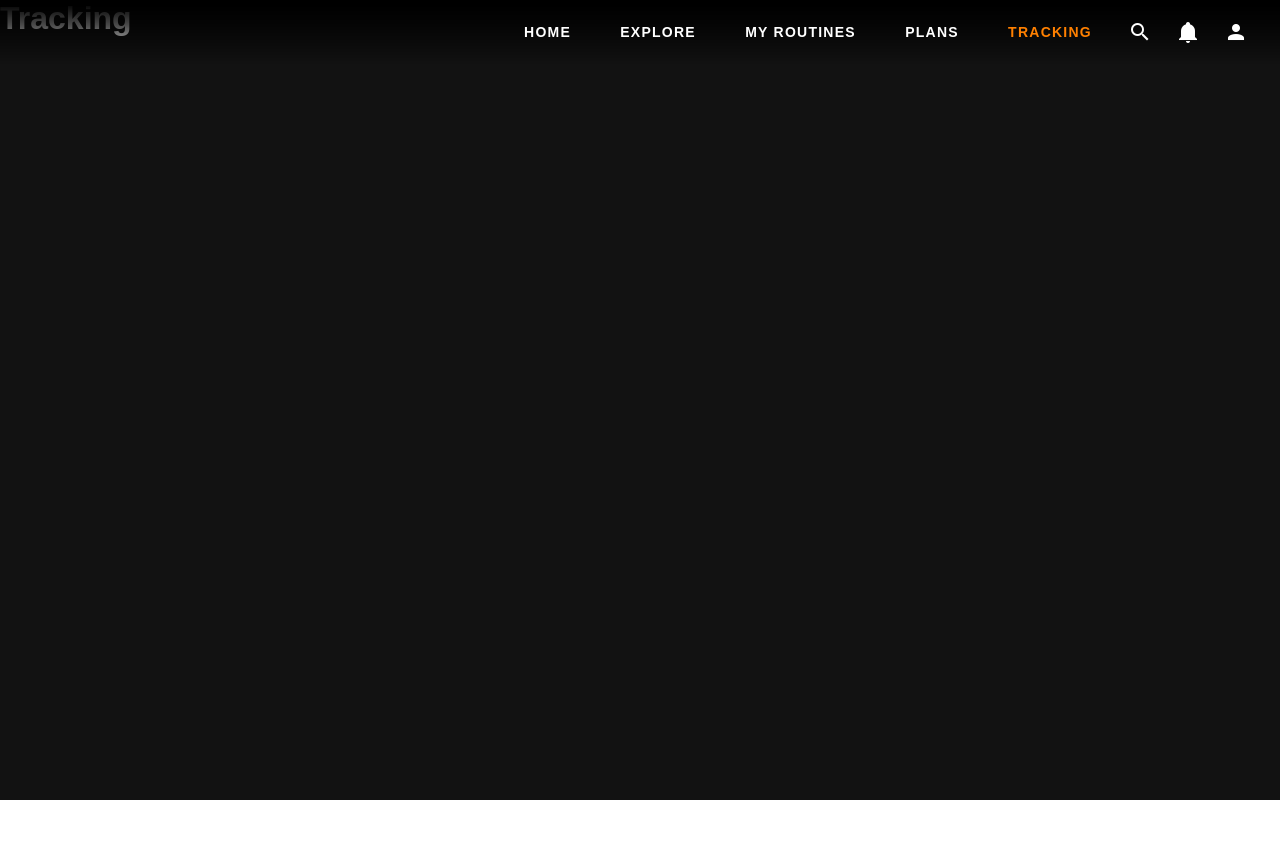
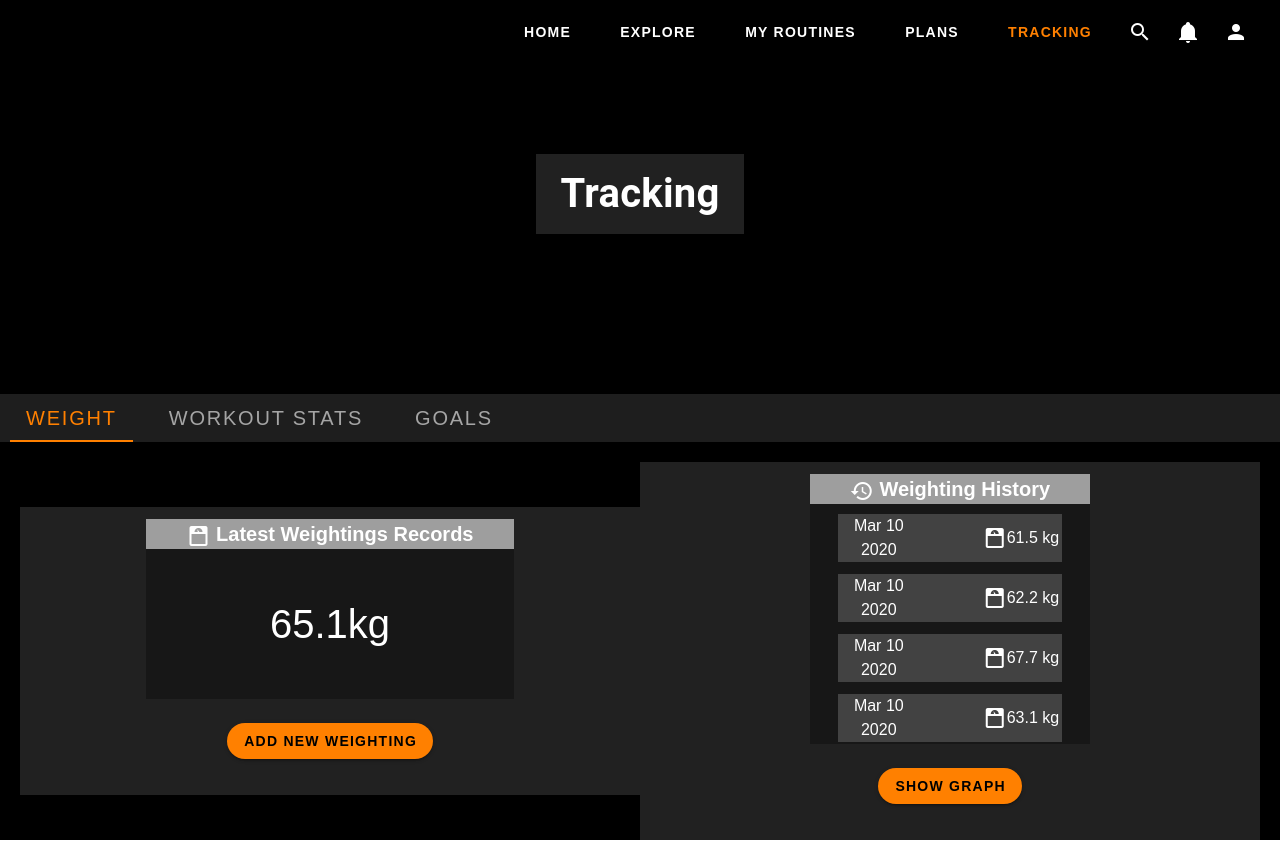
Before and after one commit to gonzaloarca/routina-web, a Vue app in the folder routina/: page /tracking in a window 1280 px wide. Before the commit the page ends 800 px from the top, so only its background shows below. Built offline with nearby package versions, Linux system fonts and the light colour scheme.

Commit message:
virtual scrolls

```diff
--- a/routina/src/views/Tracking.vue
+++ b/routina/src/views/Tracking.vue
@@ -1,6 +1,76 @@
 <template>
-  <div>
-    <h1>Tracking</h1>
+  <div class="tracking">
+    <div class="headers">
+      <v-img src="../assets/tracking.png" class="routine-image" />
+      <div class="image-blur"></div>
+      <div class="title">
+        <h1 class="ma-6">Tracking</h1>
+      </div>
+    </div>
+    <v-tabs class="tabs" v-model="tab">
+      <v-tab class="tab-title"> Weight </v-tab>
+      <v-tab class="tab-title"> Workout stats </v-tab>
+      <v-tab class="tab-title"> Goals </v-tab>
+    </v-tabs>
+    <v-tabs-items class="tab-items my-5" v-model="tab">
+      <v-tab-item class="tab-item">
+        <v-row class="center">
+          <v-col style="background-color: rgb(33, 33, 33)" class="center">
+            <div>
+              <div style="font-size: 20px" class="grey">
+                <span class="font-weight-black mx-10"
+                  ><v-icon>mdi-scale-bathroom</v-icon> Latest Weightings
+                  Records</span
+                >
+              </div>
+              <div class="weight-container center"><span>65.1kg</span></div>
+              <div>
+                <v-btn
+                  x-big
+                  rounded
+                  class="my-6 primary black--text font-weight-black"
+                  ><span>Add New Weighting</span></v-btn
+                >
+              </div>
+            </div>
+          </v-col>
+          <v-col style="background-color: rgb(33, 33, 33)" class="center">
+            <div>
+              <div style="font-size: 20px" class="grey">
+                <span class="font-weight-black mx-10"
+                  ><v-icon>mdi-history</v-icon> Weighting History</span
+                >
+              </div>
+              <div class="center">
+                <v-virtual-scroll
+                  :items="weightings"
+                  :item-height="60"
+                  :height="240"
+                  style="background-color:rgb(23,23,23)"
+                >
+                  <template  v-slot="{ item }">
+                    <v-list-item  style=" position:relative; margin:auto; margin-top:10px; background-color:rgb(66,66,66); width:80%" >
+                        <div style="position:absolute;">Mar 10 <br> 2020</div>
+                        <div style="position:absolute; right:0; margin-right:3px"><span><v-icon>mdi-scale-bathroom</v-icon>{{item}} kg</span></div>
+                    </v-list-item>
+                  </template>
+                </v-virtual-scroll>
+              </div>
+              <div>
+                <v-btn
+                  x-big
+                  rounded
+                  class="my-6 primary black--text font-weight-black"
+                  ><span>SHOW GRAPH</span></v-btn
+                >
+              </div>
+            </div>
+          </v-col>
+        </v-row>
+      </v-tab-item>
+      <v-tab-item class="tab-item"> como </v-tab-item>
+      <v-tab-item class="tab-item"> andas </v-tab-item>
+    </v-tabs-items>
   </div>
 </template>
 
@@ -9,8 +79,87 @@
 
 export default {
   name: "Tracking",
+  data() {
+    return {
+      tab: null,
+      weightings:[61.5,62.2,67.7,63.1,68.5,61.5,62.2,67.7,63.1,68.5],
+    };
+  },
 };
 </script>
 
-<style scoped>
+<style scoped  lang="scss">
+.tracking {
+  background-color: black;
+}
+
+.headers {
+  position: relative;
+  height: 50vh;
+  display: flex;
+  justify-content: center;
+  align-items: center;
+}
+
+.title {
+  z-index: 30 !important;
+  text-align: center;
+  background-color: rgba(66, 66, 66, 0.5);
+  margin: auto !important;
+  font-size: 30px !important;
+}
+
+.routine-image {
+  position: absolute;
+  height: 100%;
+  width: 100%;
+  object-fit: cover;
+  z-index: 1 !important;
+}
+.image-blur {
+  position: absolute;
+  height: 100%;
+  width: 100%;
+  z-index: 2 !important;
+  backdrop-filter: blur(3px);
+}
+
+.tabs {
+  background-color: rgb(33, 33, 33);
+}
+
+.tab-title {
+  font-size: 20px !important;
+  margin: 10px;
+}
+
+.tab-items {
+  background-color: black !important;
+
+  .tab-item {
+    margin-left: 20px;
+    margin-right: 20px;
+    //background-color: rgba(33, 33, 33);
+  }
+}
+
+.weight-container {
+  background-color: rgb(23, 23, 23);
+  height: 150px;
+  font-size: 40px;
+}
+
+.center {
+  display: flex;
+  align-items: center;
+  justify-content: center;
+  text-align: center;
+  vertical-align: middle;
+  margin:auto;
+}
+
+::-webkit-scrollbar {
+  width: 0px; /* Remove scrollbar space */
+  background: transparent; /* Optional: just make scrollbar invisible */
+}
 </style>
```
Also changed, not shown: routina/src/assets/tracking.png (added).
